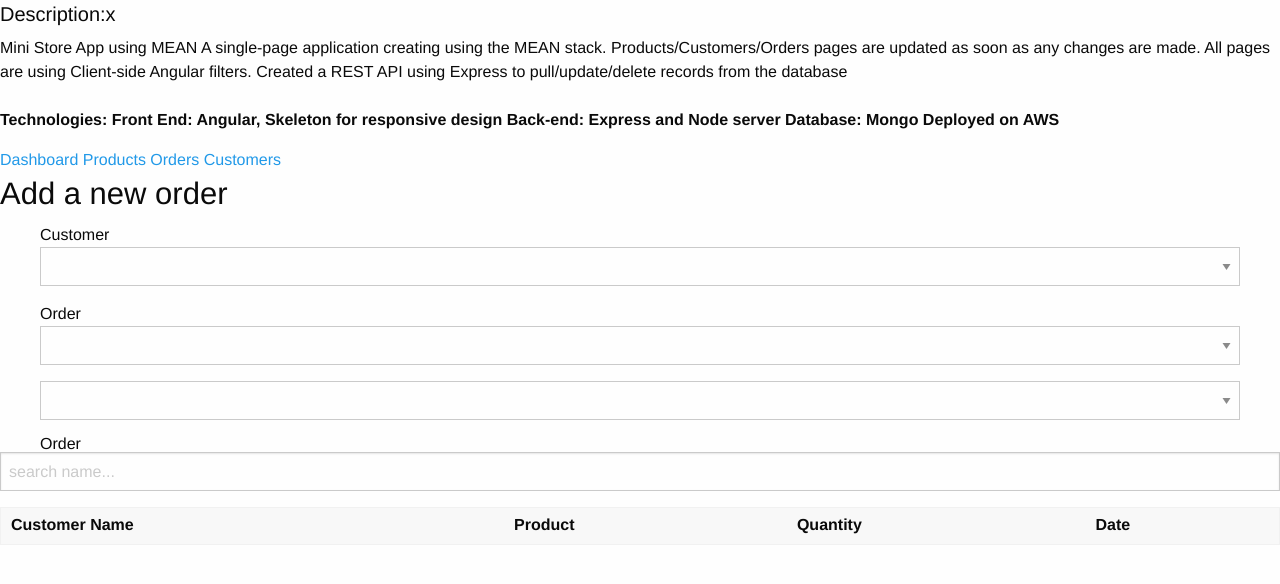
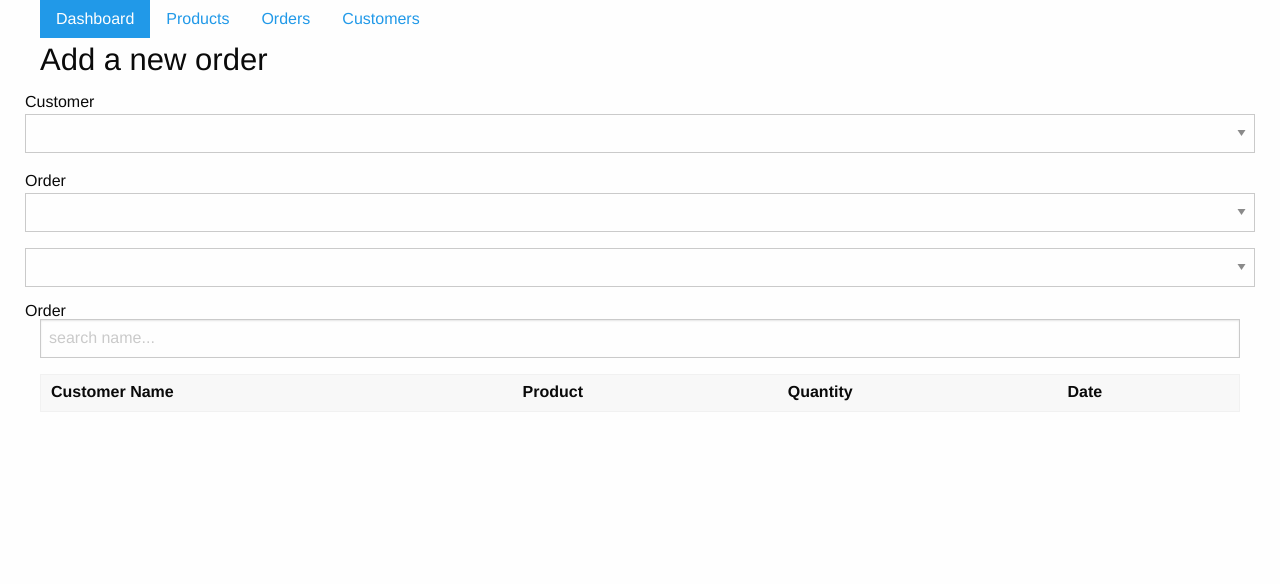
Before and after one commit to sschand/Store, a website: page client/index.html in a window 1280 px wide. Drawn offline with nearby package versions, Linux system fonts and the light colour scheme; some packages are replaced by stand-ins of ours; no server answers.

Commit message:
added active state for menu

```diff
--- a/client/index.html
+++ b/client/index.html
@@ -13,6 +13,7 @@
     </script>
 
     <!-- Factories and Controllers -->
+    <script src="/static/js/all.js"></script>
     <script src="/static/js/app_script.js"></script>
     <script src="/static/js/foundation.min.js"></script>
     <script src="/static/js/factories/customerFactory.js"></script>
@@ -39,18 +40,29 @@
 
 </head>
 <body ng-app="myApp">
-    <div class="container no-bold"><div id="description">
+    <!-- <div class="container no-bold">
+    <div id="description">
+
     <h5>Description:<span class="hide_description">x</span></h5>
     Mini Store App using MEAN A single-page application creating using the MEAN stack. Products/Customers/Orders pages are updated as soon as any changes are made. All pages are using Client-side Angular filters. Created a REST API using Express to pull/update/delete records from the database<br><br>
 
-    <b>Technologies: Front End: Angular, Skeleton for responsive design Back-end: Express and Node server Database: Mongo Deployed on AWS</b></p></div></div>
-    <div class="container">
-        <div id="navigation">
+    <b>Technologies: Front End: Angular, Skeleton for responsive design Back-end: Express and Node server Database: Mongo Deployed on AWS</b></p>
+</div>
+</div>-->
+<div class="row">
+
+    <ul class="menu">
+        <li class="active"><a href="#/dashboard">Dashboard</a></li>
+        <li><a href="#/products">Products</a></li>
+        <li><a href="#/orders">Orders</a></li>
+        <li><a href="#/customers">Customers</a></li>
+    </ul>
+    <!-- <div id="row">
         <a href="#/dashboard">Dashboard</a>
         <a href="#/products">Products</a>
         <a href="#/orders">Orders</a>
         <a href="#/customers">Customers</a>
-        </div>
+    </div> -->
 
     <div ng-view="">
     </div>
--- /dev/null
+++ b/client/static/js/all.js
@@ -0,0 +1,12 @@
+$(function() {
+    $(".hide_description").on("click", function(){
+        $("#description").slideUp( "slow", function() {
+            // Animation complete.
+        });
+    })
+
+    $(".menu li").on("click", function(){
+        $(this).addClass('active');
+        $(".menu li").not(this).removeClass('active');
+    });
+})
--- a/client/static/js/controllers/dashboardController.js
+++ b/client/static/js/controllers/dashboardController.js
@@ -24,11 +24,5 @@ myApp.controller('DashboardController', function($scope, ProductFactory, OrderFa
         return moment(sentDate).fromNow();
     };
 
-    $(function() {
-        $(".hide_description").on("click", function(){
-            $("#description").slideUp( "slow", function() {
-                // Animation complete.
-            });
-        })
-    })
+
 })
```
Also changed, not shown: 1 other file. Lines whose indentation alone changed are shown as unchanged.
